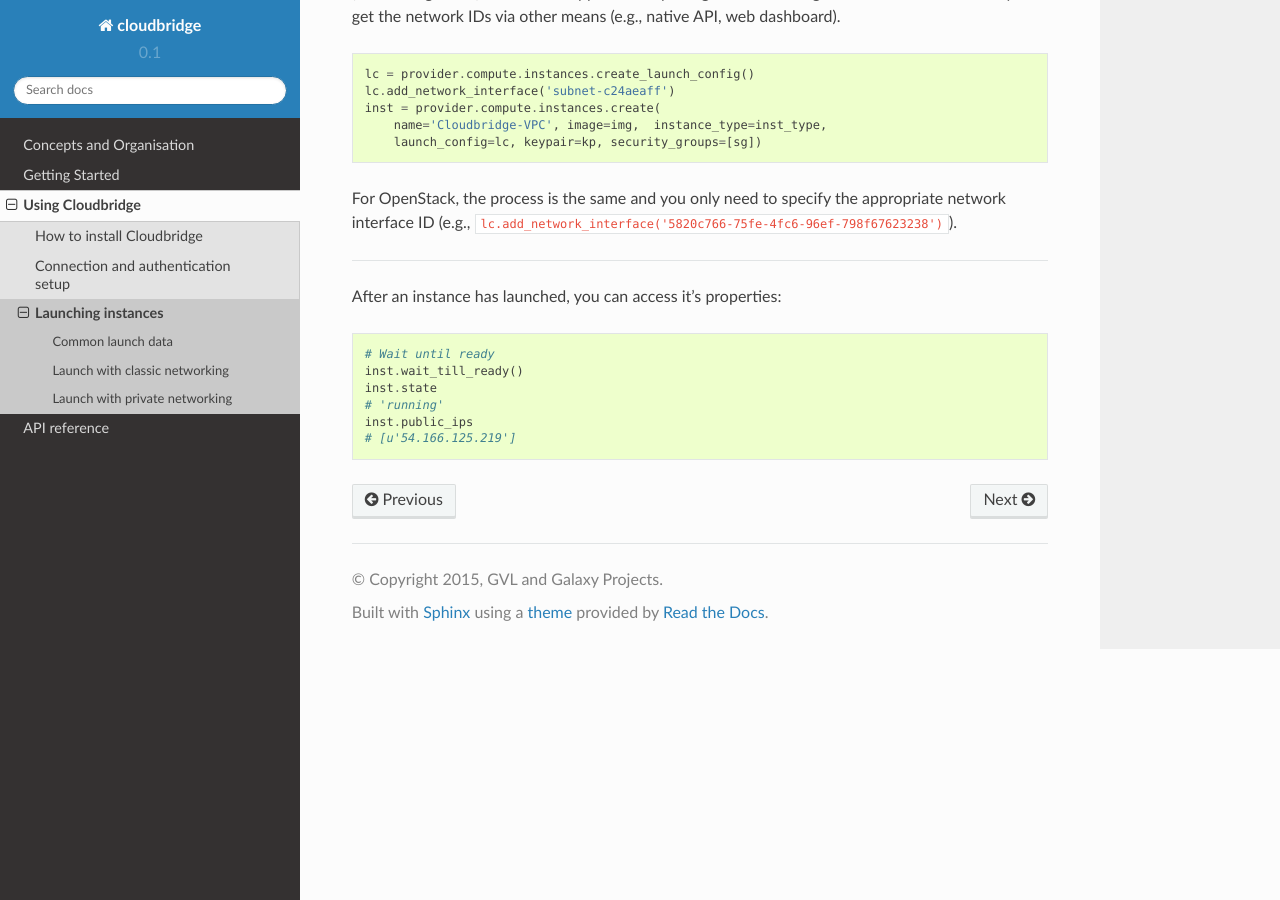
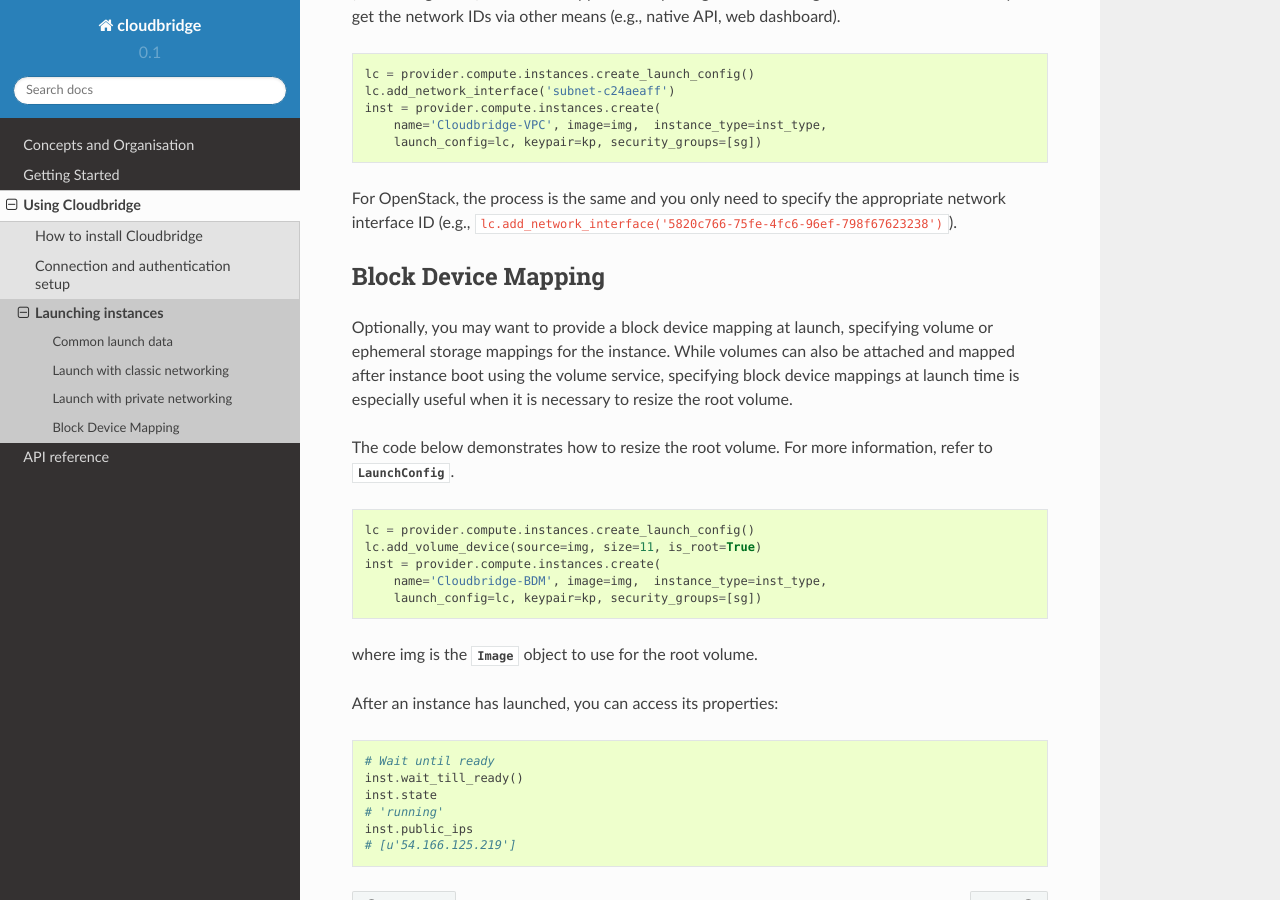
Before and after one commit to CloudVE/cloudbridge, a Sphinx documentation site: the page built from docs/topics/launch.rst, in a window 1280 px wide and 900 px high, scrolled down 1071 px. Built offline with Sphinx 7.4.7 and the Read the Docs theme 2.0.0, drawn with Linux system fonts in a browser that asks for light colours.

Commit message:
Added docs on block device mappings. Rolled back glance images to nova.

```diff
--- a/docs/concepts.rst
+++ b/docs/concepts.rst
@@ -33,7 +33,7 @@ between services.
 
 .. raw:: html
 
-   <object data="_static/object_relationships_detailed.svg" type="image/svg+xml"></object>
+   <object data="_images/object_relationships_detailed.svg" type="image/svg+xml"></object>
 
 Some services are nested. For example, to access the instance service, you can
 use `provider.compute.instances`. Similarly, to get a list of all instances,
--- a/docs/conf.py
+++ b/docs/conf.py
@@ -151,7 +151,7 @@ html_static_path = ['_static']
 # Add any extra paths that contain custom files (such as robots.txt or
 # .htaccess) here, relative to this directory. These files are copied
 # directly to the root of the documentation.
-#html_extra_path = []
+html_extra_path = ['extras']
 
 # If not '', a 'Last updated on:' timestamp is inserted at every page bottom,
 # using the given strftime format.
--- a/docs/index.rst
+++ b/docs/index.rst
@@ -34,7 +34,7 @@ that they return. Click on any object to drill down into its details.
 
 .. raw:: html
 
-   <object data="_static/object_relationships_detailed.svg" type="image/svg+xml"></object>
+   <object data="_images/object_relationships_detailed.svg" type="image/svg+xml"></object>
 
 Installation
 ------------
--- a/docs/topics/install.rst
+++ b/docs/topics/install.rst
@@ -15,6 +15,6 @@ Installation
 
     pip install cloudbridge[dev]
 
-This will install additional libraries required by cloudbridge contributors, such as tox.
+This will install additional libraries required by CloudBridge contributors, such as tox.
 
-**Prerequisites**: Cloudbridge runs on Python 2.7 and higher. Python 3 is recommended.
+**Prerequisites**: CloudBridge runs on Python 2.7 and higher. Python 3 is recommended.
--- a/docs/topics/launch.rst
+++ b/docs/topics/launch.rst
@@ -61,9 +61,28 @@ For OpenStack, the process is the same and you only need to specify the
 appropriate network interface ID (e.g.,
 ``lc.add_network_interface('5820c766-75fe-4fc6-96ef-798f67623238')``).
 
-------------
+Block Device Mapping
+--------------------
+Optionally, you may want to provide a block device mapping at launch,
+specifying volume or ephemeral storage mappings for the instance. While volumes
+can also be attached and mapped after instance boot using the volume service,
+specifying block device mappings at launch time is especially useful when it is
+necessary to resize the root volume.
 
-After an instance has launched, you can access it's properties:
+The code below demonstrates how to resize the root volume. For more information,
+refer to :class:`.LaunchConfig`.
+
+.. code-block:: python
+
+    lc = provider.compute.instances.create_launch_config()
+    lc.add_volume_device(source=img, size=11, is_root=True)
+    inst = provider.compute.instances.create(
+        name='Cloudbridge-BDM', image=img,  instance_type=inst_type,
+        launch_config=lc, keypair=kp, security_groups=[sg])
+
+where img is the :class:`.Image` object to use for the root volume.
+
+After an instance has launched, you can access its properties:
 
 .. code-block:: python
 
```
Also changed, not shown: other parts of docs/topics/launch.rst (+1 -1 lines), docs/extras/_images/object_relationships_detailed.svg (added), 3 other files.
